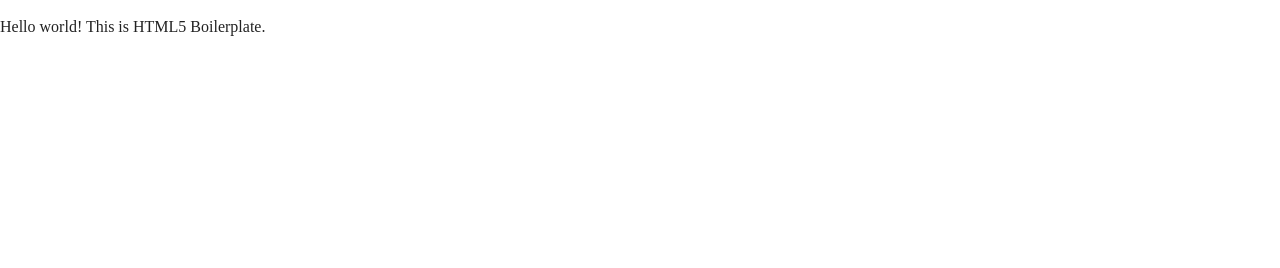
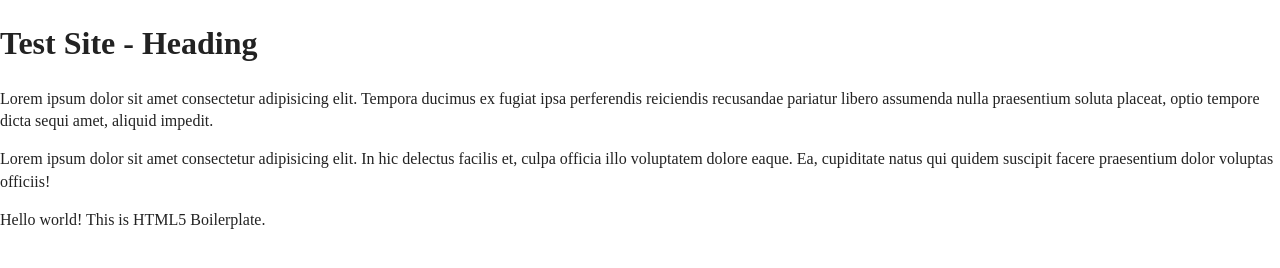
Before and after one commit to j-ulienguyen/mysite, a plain HTML site: page index.html in a window 1280 px wide. Drawn offline with nearby package versions, Linux system fonts and the light colour scheme.

Commit message:
Add to index

```diff
--- a/index.html
+++ b/index.html
@@ -20,6 +20,9 @@
   <!--[if lte IE 9]>
     <p class="browserupgrade">You are using an <strong>outdated</strong> browser. Please <a href="https://browsehappy.com/">upgrade your browser</a> to improve your experience and security.</p>
   <![endif]-->
+    <h1>Test Site - Heading</h1>
+    <p>Lorem ipsum dolor sit amet consectetur adipisicing elit. Tempora ducimus ex fugiat ipsa perferendis reiciendis recusandae pariatur libero assumenda nulla praesentium soluta placeat, optio tempore dicta sequi amet, aliquid impedit.</p>
+    <p>Lorem ipsum dolor sit amet consectetur adipisicing elit. In hic delectus facilis et, culpa officia illo voluptatem dolore eaque. Ea, cupiditate natus qui quidem suscipit facere praesentium dolor voluptas officiis!</p>
 
   <!-- Add your site or application content here -->
   <p>Hello world! This is HTML5 Boilerplate.</p>
```
